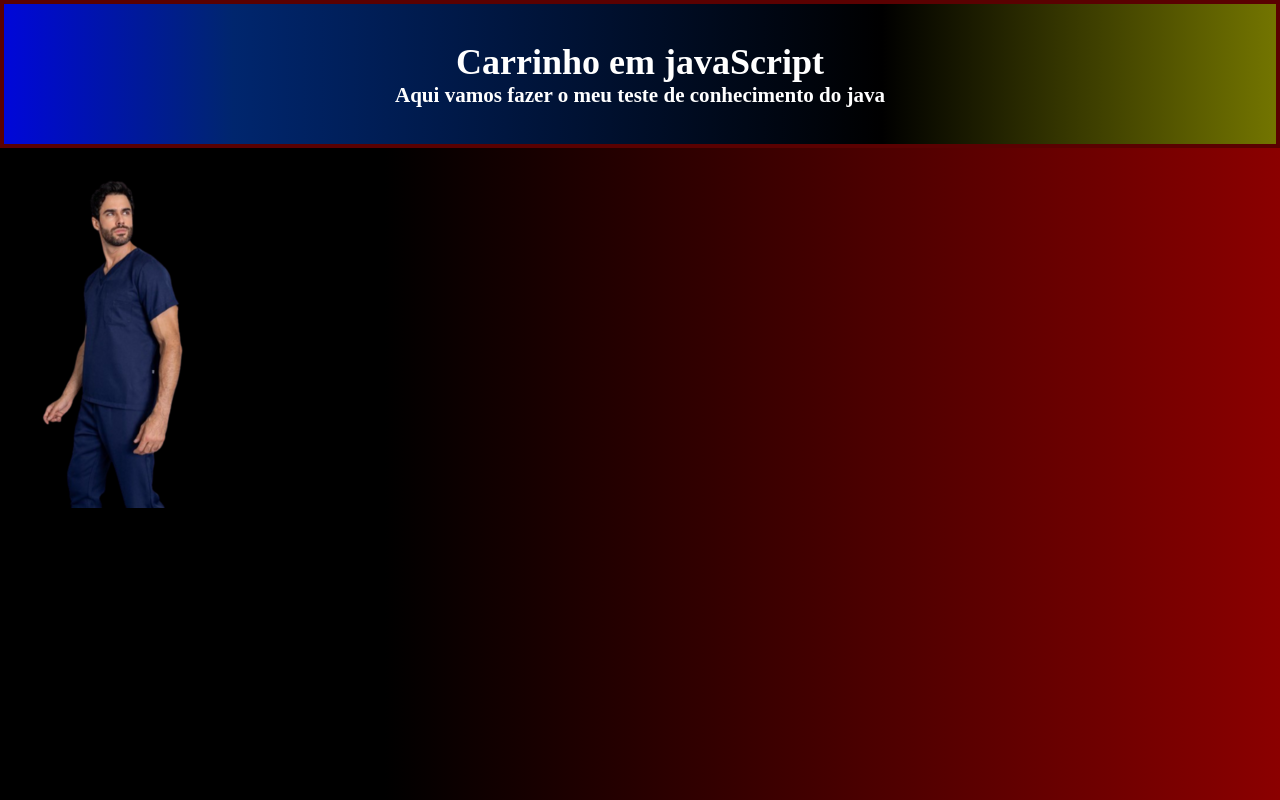
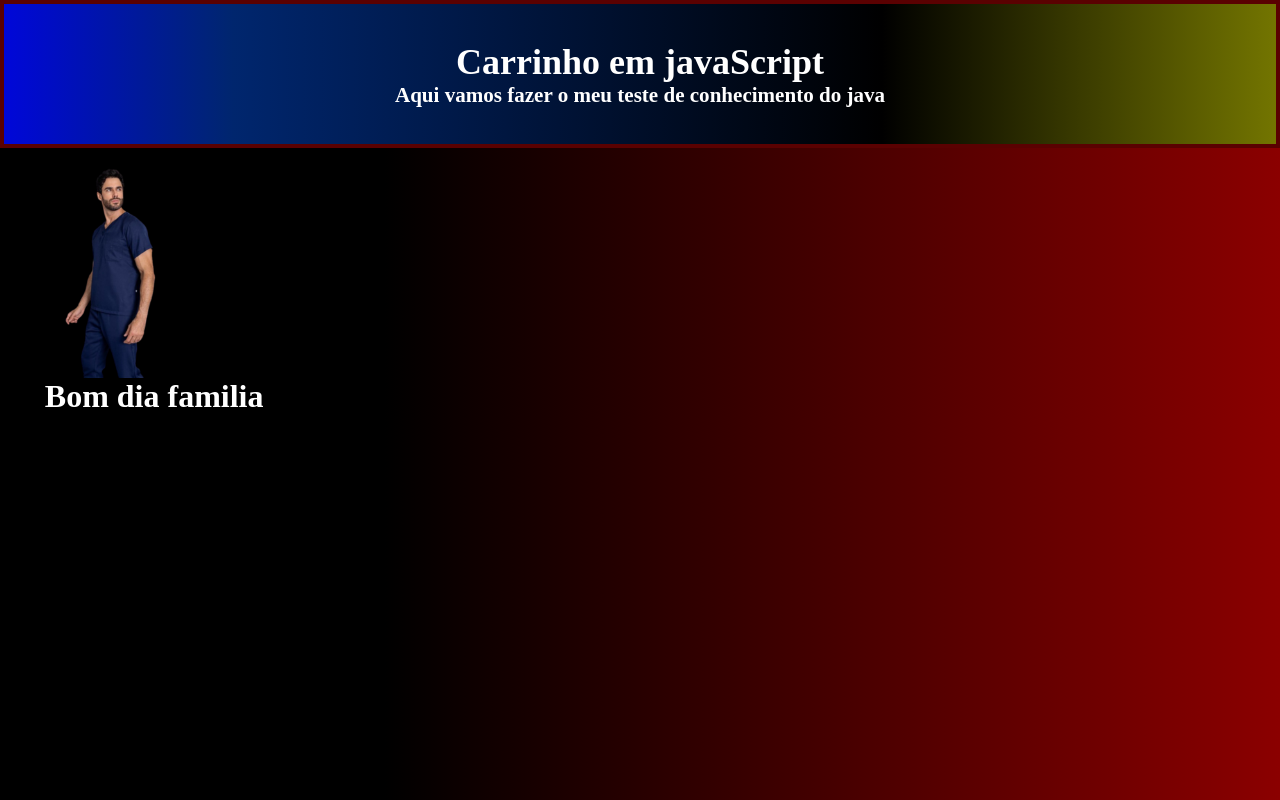
Before and after one commit to Miguel-Bilard/JavaScrip, a plain HTML site: page carrinho_de_compras.html in a window 1280 px wide. Drawn offline with Linux system fonts and the light colour scheme.

Commit message:
Carrinho 1.2.5
Comecei a de fato configurar algumas coisas

```diff
--- a/carrinho_de_compras.html
+++ b/carrinho_de_compras.html
@@ -13,8 +13,9 @@
         <h3>Aqui vamos fazer o meu teste de conhecimento do java</h3>
     </header>
     <div id="f1">
-        <img src="./Imagens/6833b1fc70298aa58257428618ed3f18-025d499d0e31292ffc17151958445885-240-0.png" alt="">
-        <h3>Bom dia familia</h3>
+        <img src="./Imagens/6833b1fc70298aa58257428618ed3f18-025d499d0e31292ffc17151958445885-240-0.png" alt="" id="img1">
+        <h3 id="f1-1">Bom dia familia</h3>
+
     </div>
 </body>
 </html>
--- a/css/carrinho_de_compras.css
+++ b/css/carrinho_de_compras.css
@@ -3,11 +3,11 @@
 }
 body{
     background: linear-gradient(90deg,rgba(0, 0, 0, 1) 30%, rgb(139, 0, 0) 100%);
+    color: white;
 }
 
 #cab{
     background: linear-gradient(90deg,rgba(0, 7, 217, 1) 0%, rgba(0, 38, 110, 1) 18%, rgba(0, 0, 0, 1) 69%, rgba(115, 117, 0, 1) 100%);
-    color: white;
     height: 140px;
     display: flex;
     flex-direction: column;
@@ -16,3 +16,15 @@ body{
     font-size: large;
     border: 4px solid #5a0101;
 }
+#f1{
+    display: flex;
+    flex-direction: column;
+}
+#img1{
+    width: 12%;
+    margin-left: 3%;
+}
+#f1-1{
+    margin-left: 3.5%;
+    font-size:200%;
+}
```
Also changed, not shown: index.html (+1 -1 lines).
